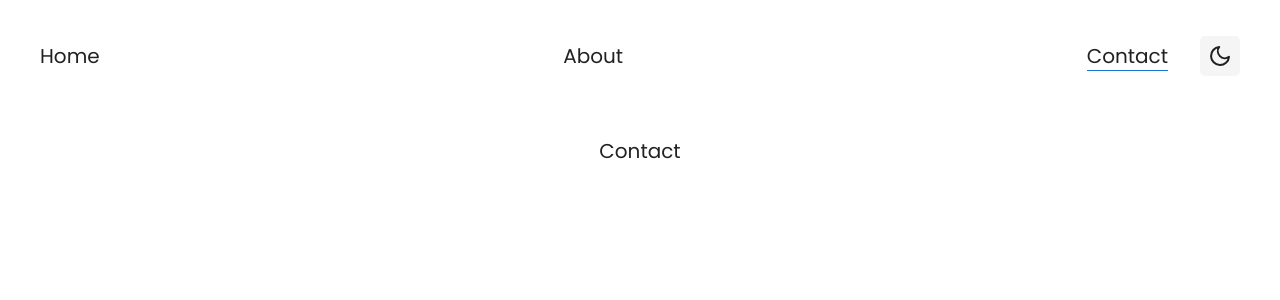
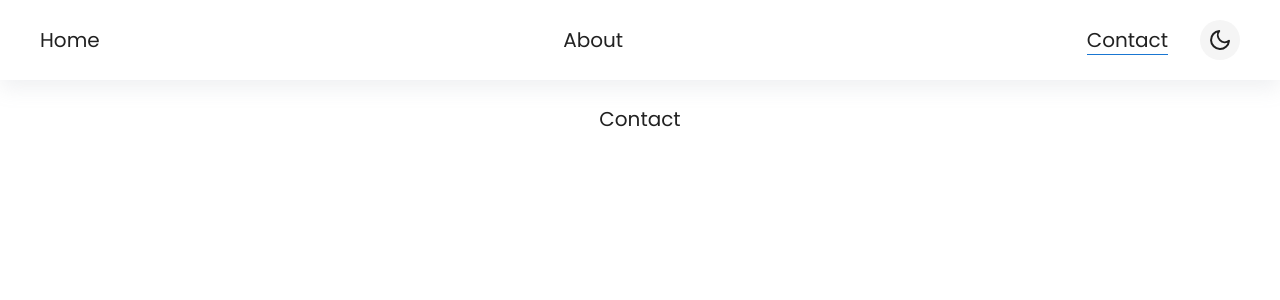
Before and after one commit to RoWaBo/My-React-Template, a React (Create React App) app: page /contact in a window 1280 px wide. Shown: the top 300 px of the page. Built offline with nearby package versions, Linux system fonts and the light colour scheme.

Commit message:
NavBar burger menu animation fixed

```diff
--- a/src/App.js
+++ b/src/App.js
@@ -17,7 +17,7 @@ function App() {
       <ThemeContextProvider>
         <ThemeProvider>
           <GlobalStyle />
-          <NavBar shadow />
+          <NavBar />
           <Container contentWidth as="main">
             <Router>
               <Home path="/" />
--- a/src/components/Button.js
+++ b/src/components/Button.js
@@ -1,5 +1,4 @@
 import { css } from "@emotion/react";
-import { LightenDarkenColor } from "../helperFunctions";
 /** @jsxImportSource @emotion/react */
 
 const Button = (props) => {
--- a/src/components/Container.js
+++ b/src/components/Container.js
@@ -2,7 +2,7 @@ import PropTypes from 'prop-types';
 import styled from "@emotion/styled";
 import { useTheme } from "@emotion/react";
 
-const Container = ({ children, contentWidth, as, width }) => {
+const Container = ({ children, contentWidth, as, width, style }) => {
 
     const { spacing } = useTheme()
 
@@ -18,7 +18,7 @@ const Container = ({ children, contentWidth, as, width }) => {
         }
     `
 
-    return <Container as={as}>{ children }</Container>
+    return <Container as={as} style={style}>{ children }</Container>
 }
 
 Container.propTypes = {
--- a/src/components/NavBar.js
+++ b/src/components/NavBar.js
@@ -4,12 +4,11 @@ import NavLink from "./NavLink";
 import useWindowSize from "../hooks/useWindowSize";
 import { useTheme } from "@emotion/react";
 import { AiOutlineMenu } from 'react-icons/ai';
-import { GrClose } from 'react-icons/gr';
+import { IoMdClose } from 'react-icons/io';
 import { useState } from "react";
 import ToggleThemeBtn from "./ToggleThemeBtn";
-import Container from './Container';
 
-const NavBar = ({ shadow }) => {
+const NavBar = () => {
 
     // HOOKS
     const { width } = useWindowSize()
@@ -95,15 +94,26 @@ const NavBar = ({ shadow }) => {
         width: 70vw;
         height: 100vh;
         transition: all .4s;
-        ${shadow && `box-shadow: inset rgba(149, 157, 165, 0.15) 0px 8px 20px;`};
+        box-shadow: inset rgba(149, 157, 165, 0.15) 0px 8px 20px;
 
         & > * + * {
             margin-top: ${spacing.l};
         }
     `
+    const headerStyle = css`
+        display: flex;
+        align-items: center;
+        flex-direction: column;
+        padding: ${spacing.xs} ${spacing.wrapping};
+        box-shadow: rgba(149, 157, 165, 0.15) 0px 8px 20px;
+
+        & > * {
+            max-width: ${spacing.contentWidth};
+        }
+    `
 
     return (
-        <Container contentWidth as="header">
+        <header css={headerStyle}>
             {isMenuOpen && <div css={layerStyle} onClick={toggleMobileMenu}></div>}
             <nav css={navBarStyle}>
                 {width < breakPoints.mobile && (
@@ -114,7 +124,7 @@ const NavBar = ({ shadow }) => {
                 <ul css={width < breakPoints.mobile ? listMobileStyle : listStyle}>
                     {width < breakPoints.mobile && (
                         <li onClick={toggleMobileMenu} css={menuIconContainerStyle}>
-                            <GrClose />
+                            <IoMdClose />
                         </li>
                     )}
                     <li onClick={toggleMobileMenu}>
@@ -131,7 +141,7 @@ const NavBar = ({ shadow }) => {
                     <ToggleThemeBtn>change theme</ToggleThemeBtn>
                 </div>
             </nav>
-        </Container>
+        </header>
     );
 }
 
--- a/src/components/ToggleThemeBtn.js
+++ b/src/components/ToggleThemeBtn.js
@@ -24,6 +24,7 @@ const ToggleThemeBtn = () => {
         padding: '.5rem',
         display: 'grid',
         placeContent: 'center',
+        borderRadius: '50%',
         backgroundColor: theme === "light" ? colors.grey.light : LightenDarkenColor(colors.background.primary, 40)
     }
 
--- a/src/style/Global.js
+++ b/src/style/Global.js
@@ -3,7 +3,7 @@ import { Global, css, useTheme } from "@emotion/react";
 
 const GlobalStyle = () => {
 
-    const { colors, font, spacing, breakPoints } = useTheme()
+    const { colors, font } = useTheme()
 
     const globalStyles = css`
 
```
